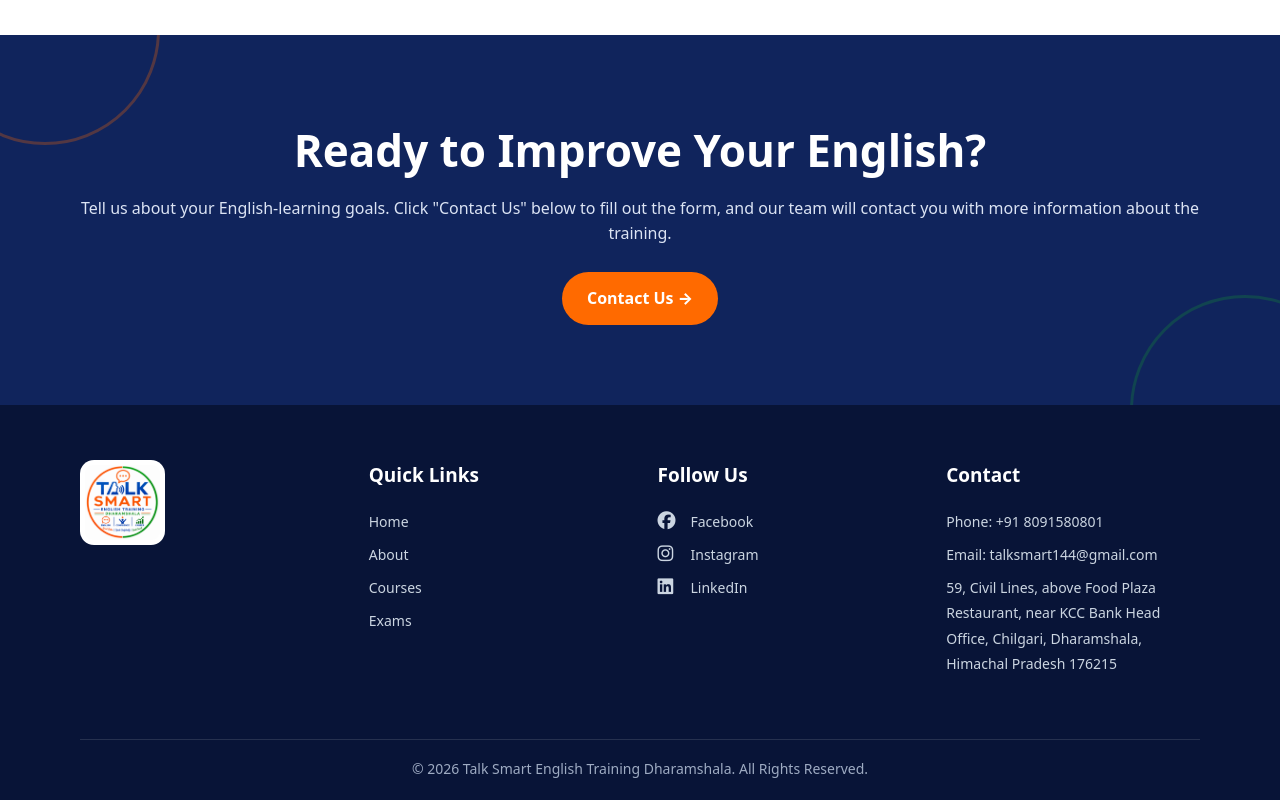
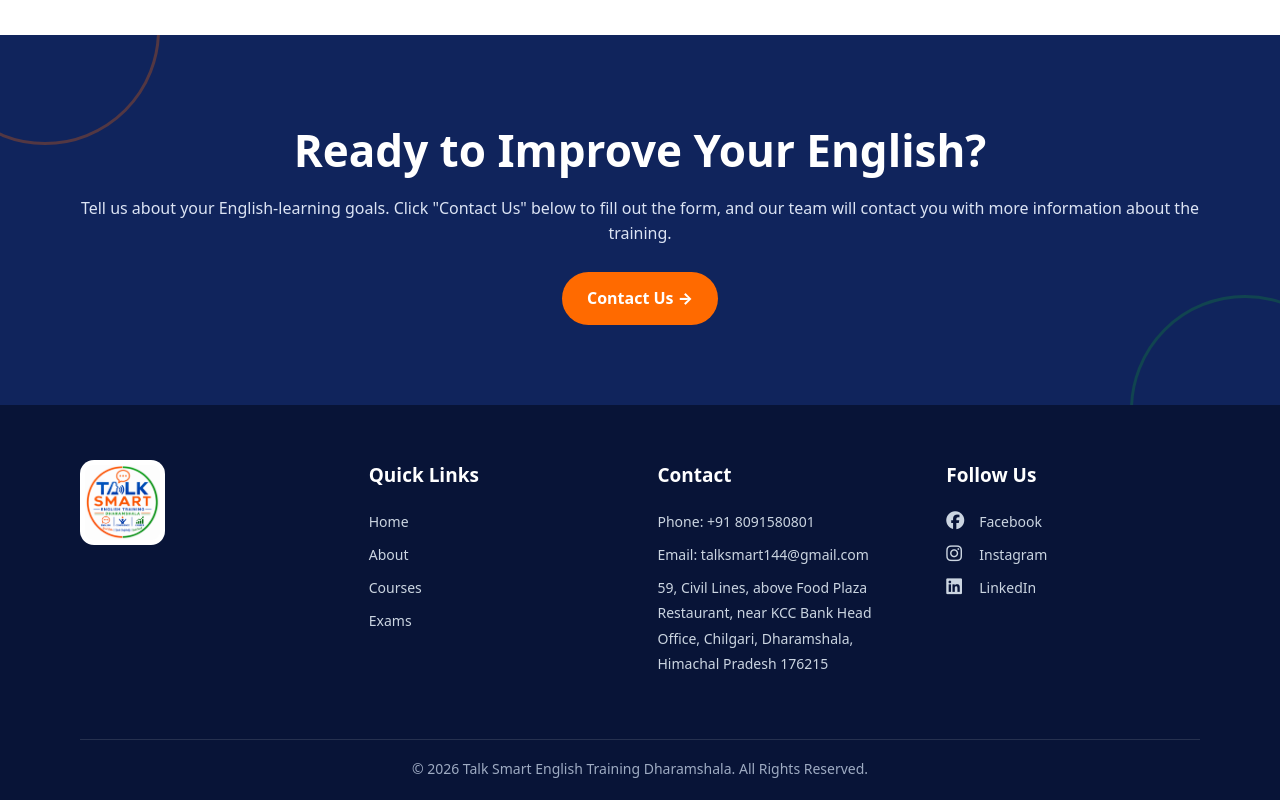
Before and after one commit to TechNewusDharamshala/talksmart, a React (Vite) app: page / in a window 1280 px wide. Shown: the part 4338-5138 px from the top of the page. Built offline with nearby package versions, Linux system fonts and the light colour scheme.

Commit message:
first commit

```diff
--- a/src/components/Footer/Footer.jsx
+++ b/src/components/Footer/Footer.jsx
@@ -26,6 +26,19 @@ const Footer = () => {
             <a href="#courses">Courses</a>
             <a href="#exams">Exams</a>
           </div>
+
+
+          {/* Contact */}
+          <div className="footer-column">
+            <h3>Contact</h3>
+            <p>Phone: +91 8091580801</p>
+            <p>Email: talksmart144@gmail.com</p>
+            <p>
+              59, Civil Lines, above Food Plaza Restaurant, near KCC Bank
+              Head Office, Chilgari, Dharamshala, Himachal Pradesh 176215
+            </p>
+          </div>
+
 
           {/* Social Media */}
 <div className="footer-column">
@@ -59,17 +72,6 @@ const Footer = () => {
   </a>
 </div>
 
-          {/* Contact */}
-          <div className="footer-column">
-            <h3>Contact</h3>
-            <p>Phone: +91 8091580801</p>
-            <p>Email: talksmart144@gmail.com</p>
-            <p>
-              59, Civil Lines, above Food Plaza Restaurant, near KCC Bank
-              Head Office, Chilgari, Dharamshala, Himachal Pradesh 176215
-            </p>
-          </div>
-
 
 
           {/* Copyright */}
```
